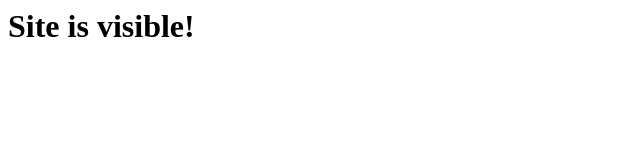
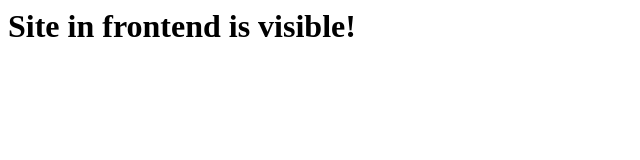
Before and after one commit to remmover/YOPS.FUN, a plain HTML site: page index.html in a window 1280 px wide. Shown: the whole page, without its empty margins (0-640 px from the left). Drawn offline with Linux system fonts and the light colour scheme.

Commit message:
Update index.html

```diff
--- a/index.html
+++ b/index.html
@@ -1,6 +1,6 @@
 <html>
 <title>Your Opinion and Picture Status</title>
 <body>
-  <h1>Site is visible!</h1>
+  <h1>Site in frontend is visible!</h1>
 </body>
 </html>
```
